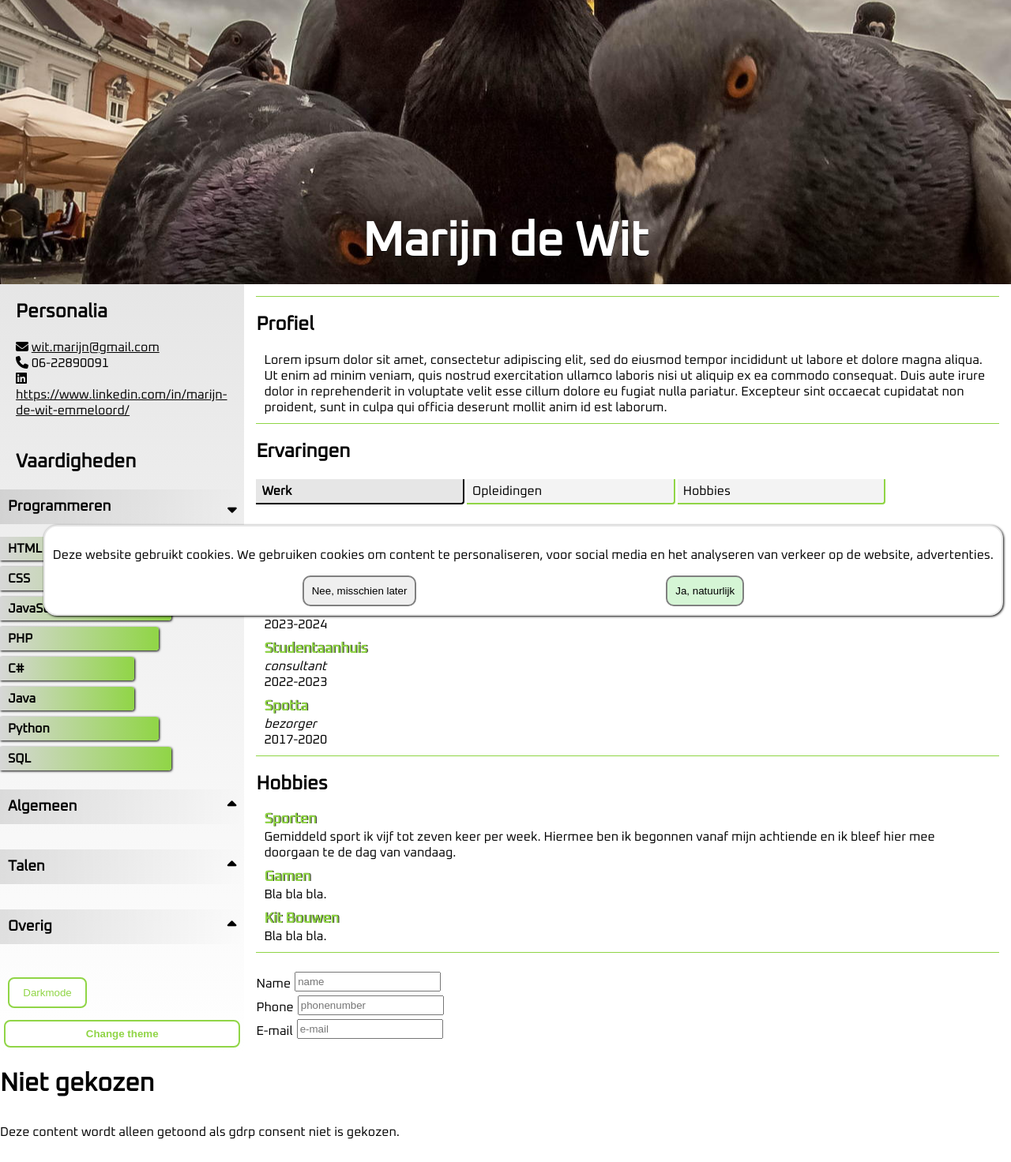
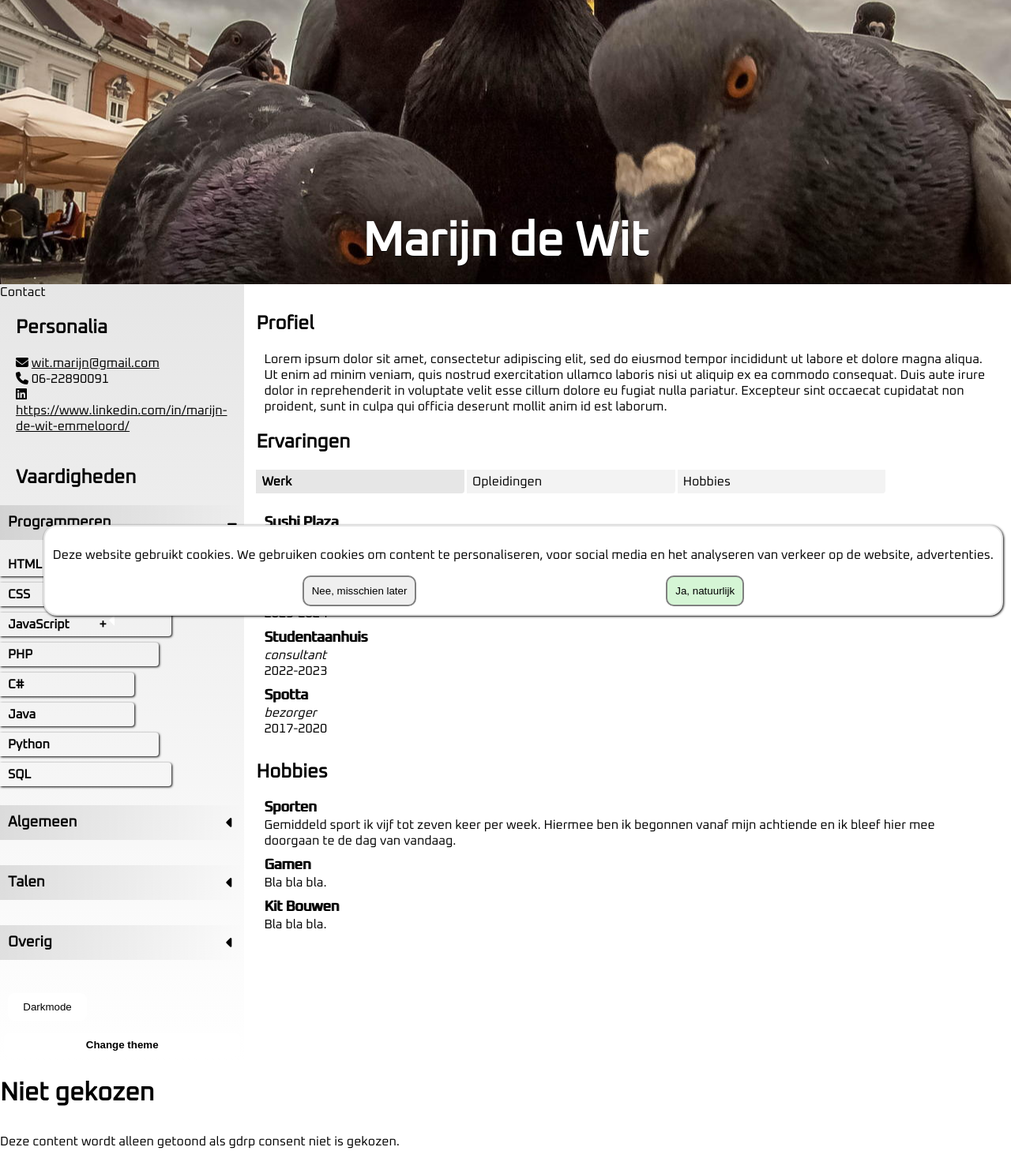
Before and after one commit to ZalfV/Showcase, a PHP site: page / in a window 1280 px wide. Shown: the whole page at 79% size. Before the commit the page ends 1443 px from the top, so only its background shows below. Run offline with PHP 8.4, Linux system fonts and the light colour scheme; some libraries are stand-ins or nearby versions; some web fonts are replaced.

Commit message:
styling and contact

```diff
--- a/alt-style.css
+++ b/alt-style.css
@@ -3,7 +3,7 @@
     --accent: #70a636; */
     --background: white;
     --background-soft: #e6e6e6;
-    --accent: #90d546;
+    --accent: ##88e524;
     --highlight: #84ff00;
     --text: black;
 }
--- a/index.html
+++ b/index.html
@@ -20,6 +20,7 @@
         <!--Header end-->
         <section class="body">
             <section class="sidebar vertical">
+                <a href="contact.html">Contact</a>
                 <section>
                     <h2 class="margin">Personalia</h2>
                     <ul class="contact-list margin">
@@ -125,7 +126,7 @@
                     </ul>
                     <h3 class="chart-header">
                         Algemeen
-                        <i class="fa-solid fa-caret-up"></i>
+                        <i class="fa-solid fa-caret-up" style="transform: rotate(-90deg)"></i>
                     </h3>
                     <ul class="chart--horiz" id="Algemeen">
                         <li class="chart-bar shadowed" style="width: 70%">
@@ -167,7 +168,7 @@
                     </ul>
                     <h3 class="chart-header">
                         Talen
-                        <i class="fa-solid fa-caret-up"></i>
+                        <i class="fa-solid fa-caret-up" style="transform: rotate(-90deg)"></i>
                     </h3>
                     <ul class="chart--horiz" id="Talen">
                         <li class="chart-bar shadowed" style="width: 99%">
@@ -191,7 +192,7 @@
                     </ul>
                     <h3 class="chart-header">
                         Overig
-                        <i class="fa-solid fa-caret-up"></i>
+                        <i class="fa-solid fa-caret-up" style="transform: rotate(-90deg)"></i>
                     </h3>
                     <ul class="chart--horiz" id="Overig">
                         <li class="chart-bar shadowed" style="width: 85%">
@@ -293,23 +294,6 @@
                         </p>
                     </div>
                 </article>
-                <article>
-                    <h3></h3>
-                    <form class="contact-form" method="POST">
-                        <div class="form-row">
-                            <label for="name">Name</label>
-                            <input name="name" type="text" placeholder="name">
-                        </div>
-                        <div class="form-row">
-                            <label for="phone">Phone</label>
-                            <input name="phone" type="number" placeholder="phonenumber">
-                        </div>
-                        <div class="form-row">
-                            <label for="email">E-mail</label>
-                            <input name="email" type="text" placeholder="e-mail">
-                        </div>
-                    </form>
-                </article>
             </section>
         </section>
         <!-- GDPR -->
--- a/js/dropdown.js
+++ b/js/dropdown.js
@@ -23,6 +23,6 @@
         $(this).find("i")[0].style = "transform: rotate(-180deg)";
     } else if (targetElement.classList.contains("extended")) {
         targetElement.classList.remove("extended");
-        $(this).find("i")[0].style = "";
+        $(this).find("i")[0].style = "transform: rotate(-90deg)";
     }
 }
--- a/js/main.js
+++ b/js/main.js
@@ -1,7 +1,7 @@
 let slideTimer = window.setTimeout("slideRight()", 5000);
 let themeIndex = 1;
 // r,g,b,orange,purple
-let colors = ["#FF3333","#70a636","#33BFFF","#FF5733","#B533FF"];
+let colors = ["#FF3333","#88e524","#33BFFF","#FF5733","#B533FF"];
 
 $(document).ready(function() {
     initDarkMode();
```
Also changed, not shown: contact.html (added, +22 -0 lines).
